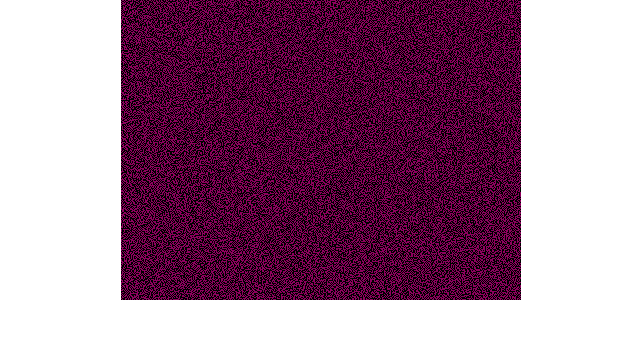
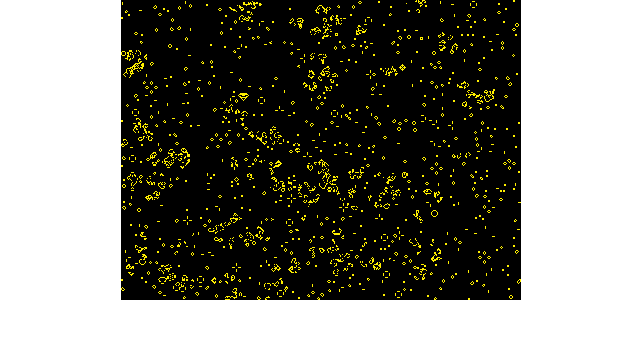
Before and after one commit to bloominstituteoftechnology/CS-Build-Week-1, a React (Create React App) app in the folder projects/life/: page / in a window 1280 px wide. Shown: the top 338 px of the page, without its empty margins (319-959 px from the left). Built offline with nearby package versions, Linux system fonts and the light colour scheme.

Commit message:
Finished conway implementation

```diff
--- a/projects/life/src/App.js
+++ b/projects/life/src/App.js
@@ -8,7 +8,7 @@ const canvasHeight = 300;
 
 const COLORS = [
   [0, 0, 0],
-  [0x8f, 0, 0x5f],
+  [0xff, 0xf0, 0],
   [0x5f, 0, 0x8f],
   [0, 0, 0xff],
   [0, 0x5f, 0x7f],
--- a/projects/life/src/life.js
+++ b/projects/life/src/life.js
@@ -1,5 +1,8 @@
 /**
  * Implementation of Conway's game of Life
+ * If you ever want to hear an explantion from brian again
+ * just go to 42:00 in cs8 cellular automata video
+ *
  */
 const MODULO = 2;
 /**
@@ -68,40 +71,56 @@ class Life {
     let currentBuffer = this.cells[this.currentBufferIndex];
     let backBuffer = this.cells[this.currentBufferIndex === 0 ? 1: 0];
 
-    function hasInfectedNeighbor(height, width) {
-      const nextValue = (currentBuffer[height][width] + 1) % MODULO;
-      // WEST
-      if (width > 0) {
-        if (currentBuffer[height][width - 1] === nextValue) {
-          return true;
+    function countNeighbors(row,col) {
+      let neighborCount = 0;
+
+      //Treat neighbors off the grid as dead cells.
+      for (let rowOffset = -1; rowOffset <= 1; rowOffset++) {
+        let rowPos = row + rowOffset;
+
+        if (rowPos < 0 || rowPos === this.height) {
+          // Out of bounds
+          continue;
+        }
+
+        for (let colOffset = -1; colOffset <= 1; colOffset++) {
+          let colPos = col + colOffset;
+
+          if (colPos < 0 || colPos === this.width) {
+            // Out of bounds
+            continue;
+          }
+
+          // Don't count center element
+          if (colOffset === 0 && rowOffset === 0) {
+            continue;
+          }
+          if (currentBuffer[rowPos][colPos] === 1) {
+            neighborCount++;
+          }
         }
       }
-      // North
-      if (height > 0) {
-        if (currentBuffer[height - 1][width] === nextValue) {
-          return true;
-        }
-      }
-      // EAST
-      if (width < this.width - 1) {
-        if (currentBuffer[height][width + 1] === nextValue) {
-          return true;
-        }
-      }
-      //South
-      if (height < this.height - 1) {
-        if (currentBuffer[height + 1][width] === nextValue) {
-          return true;
-        }
-      }
+      return neighborCount;
     }
 
     for (let height = 0; height < this.height; height++) {
       for (let width = 0; width < this.width; width++) {
-        if (hasInfectedNeighbor.call(this, height, width)) {
-          backBuffer[height][width] = (currentBuffer[height][width] + 1) % MODULO;
+        let neighborCount = countNeighbors.call(this, height, width);
+        //Cell is currently alive
+        if (currentBuffer[height][width] === 1) {
+          if (neighborCount < 2 || neighborCount > 3) {
+            // WE ARE ALIVE
+            backBuffer[height][width] = 0;
+          } else {
+            backBuffer[height][width] = 1;
+          }
+          // CELL IS CURRENTLY DEAD
         } else {
-          backBuffer[height][width] = currentBuffer[height][width];
+          if (neighborCount === 3) {
+            backBuffer[height][width] = 1;
+          } else {
+            backBuffer[height][width] = 0;
+          }
         }
       }
     }
```
